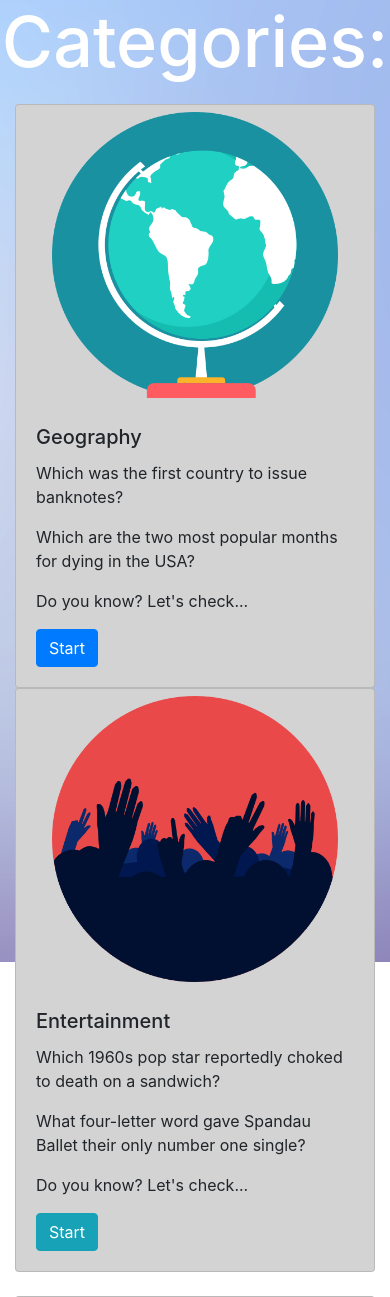
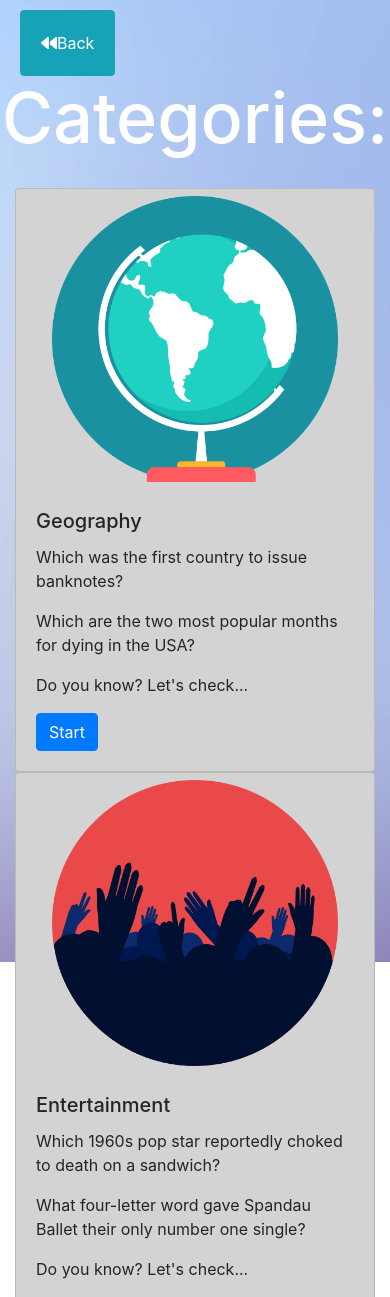
Before and after one commit to tym1cla/zziuq, a Django app: template Quizz/login/templates/login/categories.html in a window 390 px wide. Shown: the top 1297 px of the page. Run offline with Django 3.2, Linux system fonts and the light colour scheme; the template is opened without the code that fills it, so the values that code supplies are empty; some libraries are stand-ins or nearby versions.

Commit message:
back button  added

```diff
--- a/Quizz/login/static/login/css/categories.css
+++ b/Quizz/login/static/login/css/categories.css
@@ -27,3 +27,8 @@ img.resize {
   width: 50%;
     padding: 7px;
 }
+.back{
+    padding: 20px;
+    margin-top: 10px;
+    margin-left: 20px;
+}
--- a/Quizz/login/templates/login/categories.html
+++ b/Quizz/login/templates/login/categories.html
@@ -6,9 +6,18 @@
     <title>Categories</title>
     <link rel="stylesheet" href="https://stackpath.bootstrapcdn.com/bootstrap/4.4.1/css/bootstrap.min.css" integrity="sha384-Vkoo8x4CGsO3+Hhxv8T/Q5PaXtkKtu6ug5TOeNV6gBiFeWPGFN9MuhOf23Q9Ifjh" crossorigin="anonymous">
     <link href="{% static 'login/css/categories.css' %}" rel="stylesheet"/>
+    <script src="https://kit.fontawesome.com/bf28cd6aa8.js" crossorigin="anonymous"></script>
 </head>
-<body>
-    <h1>Categories:</h1>
+   <!-- <a href="../index"><button type="button" class="btn btn-info back"><i class="fas fa-backward"></i></button></a> -->
+    <div class="row">
+        <div class="col-sm-1">
+            <a href="../index"><button type="button" class="btn btn-info back"><i class="fas fa-backward"></i>Back</button></a>
+        </div>
+        <div class="col-sm-11">
+            <h1>Categories:</h1>
+        </div>
+
+    </div>
     <div class="container-fluid">
         <div class="row">
           <div class="col-sm-6">
```
